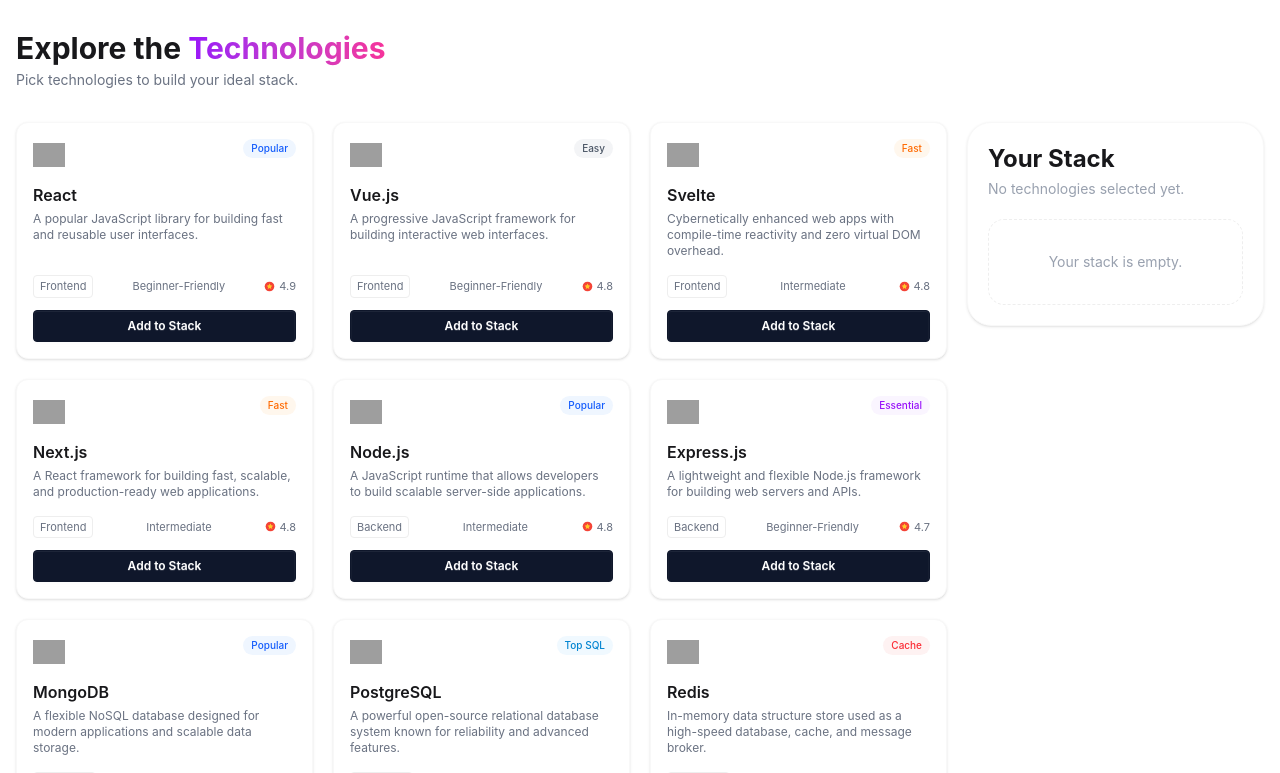
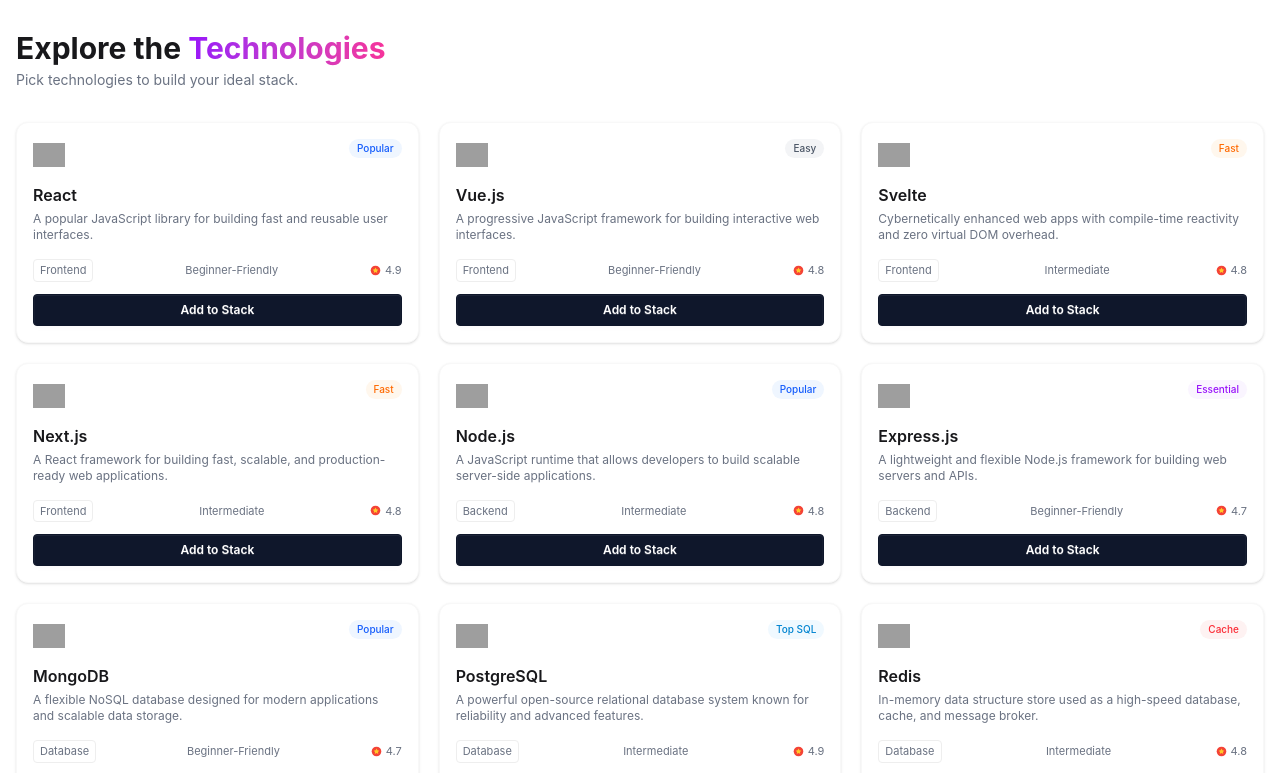
Before and after one commit to Afia8737/my-DevStack-app, a React (Vite) app: page / in a window 1280 px wide. Shown: the part 600-1373 px from the top of the page. Built offline with nearby package versions, Linux system fonts and the light colour scheme; grey boxes are pictures that could not be loaded.

Commit message:
Update Explore component

```diff
--- a/src/components/exploreTec/Explore.tsx
+++ b/src/components/exploreTec/Explore.tsx
@@ -12,7 +12,7 @@
   const allExplore = use(explorePromise);
 
   return (
-    <div className="grid grid-cols-3 gap-5 col-span-3 ">
+    <div className="grid grid-cols-3 gap-5 col-span-4 ">
       {allExplore.map((item) => (
         <ExploreCard
           key={item.id}
```
